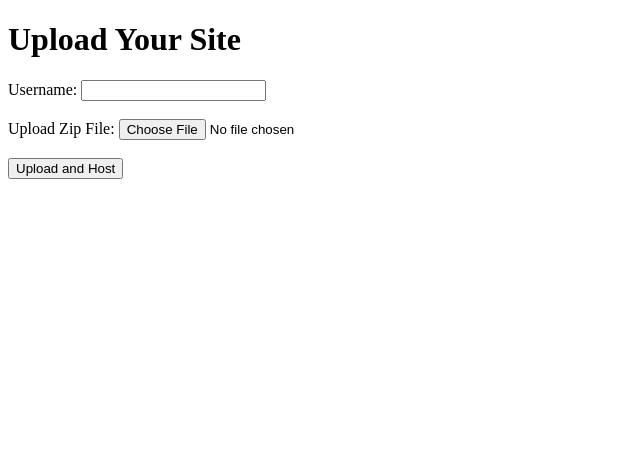
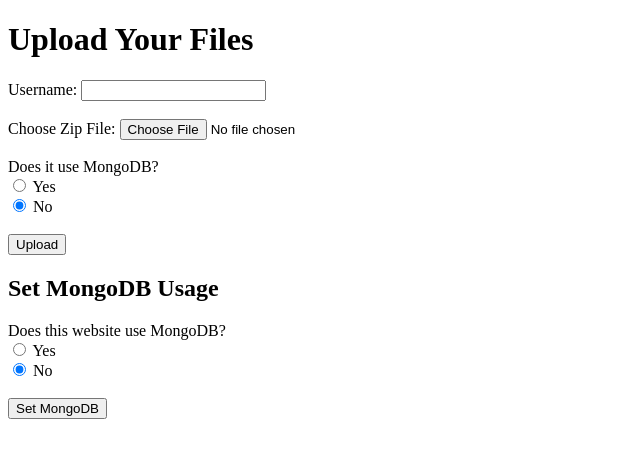
Before and after one commit to Coolaan/Mini-Hosting-Website, a Flask app: page / in a window 1280 px wide. Shown: the top 458 px of the page, without its empty margins (0-640 px from the left). Run offline with Flask 3, Linux system fonts and the light colour scheme.

Commit message:
Update index.html

```diff
--- a/mini_hosting_site/templates/index.html
+++ b/mini_hosting_site/templates/index.html
@@ -1,14 +1,32 @@
 <!DOCTYPE html>
-<html>
+<html lang="en">
 <head>
-    <title>Mini Hosting Website</title>
+    <meta charset="UTF-8">
+    <meta name="viewport" content="width=device-width, initial-scale=1.0">
+    <title>Mini Hosting Site</title>
 </head>
 <body>
-    <h1>Upload Your Site</h1>
-    <form action="/upload" method="post" enctype="multipart/form-data">
-        Username: <input type="text" name="username" required><br><br>
-        Upload Zip File: <input type="file" name="file" accept=".zip" required><br><br>
-        <input type="submit" value="Upload and Host">
+    <h1>Upload Your Files</h1>
+    <form action="/upload" method="POST" enctype="multipart/form-data">
+        <label for="username">Username:</label>
+        <input type="text" name="username" required><br><br>
+
+        <label for="file">Choose Zip File:</label>
+        <input type="file" name="file" required><br><br>
+
+        <label for="use_mongo">Does it use MongoDB?</label><br>
+        <label><input type="radio" name="use_mongo" value="true"> Yes</label><br>
+        <label><input type="radio" name="use_mongo" value="false" checked> No</label><br><br>
+
+        <button type="submit">Upload</button>
+    </form>
+
+    <h2>Set MongoDB Usage</h2>
+    <form action="/set_mongo" method="POST">
+        <label>Does this website use MongoDB?</label><br>
+        <label><input type="radio" name="use_mongo" value="true"> Yes</label><br>
+        <label><input type="radio" name="use_mongo" value="false" checked> No</label><br><br>
+        <button type="submit">Set MongoDB</button>
     </form>
 </body>
 </html>
```
